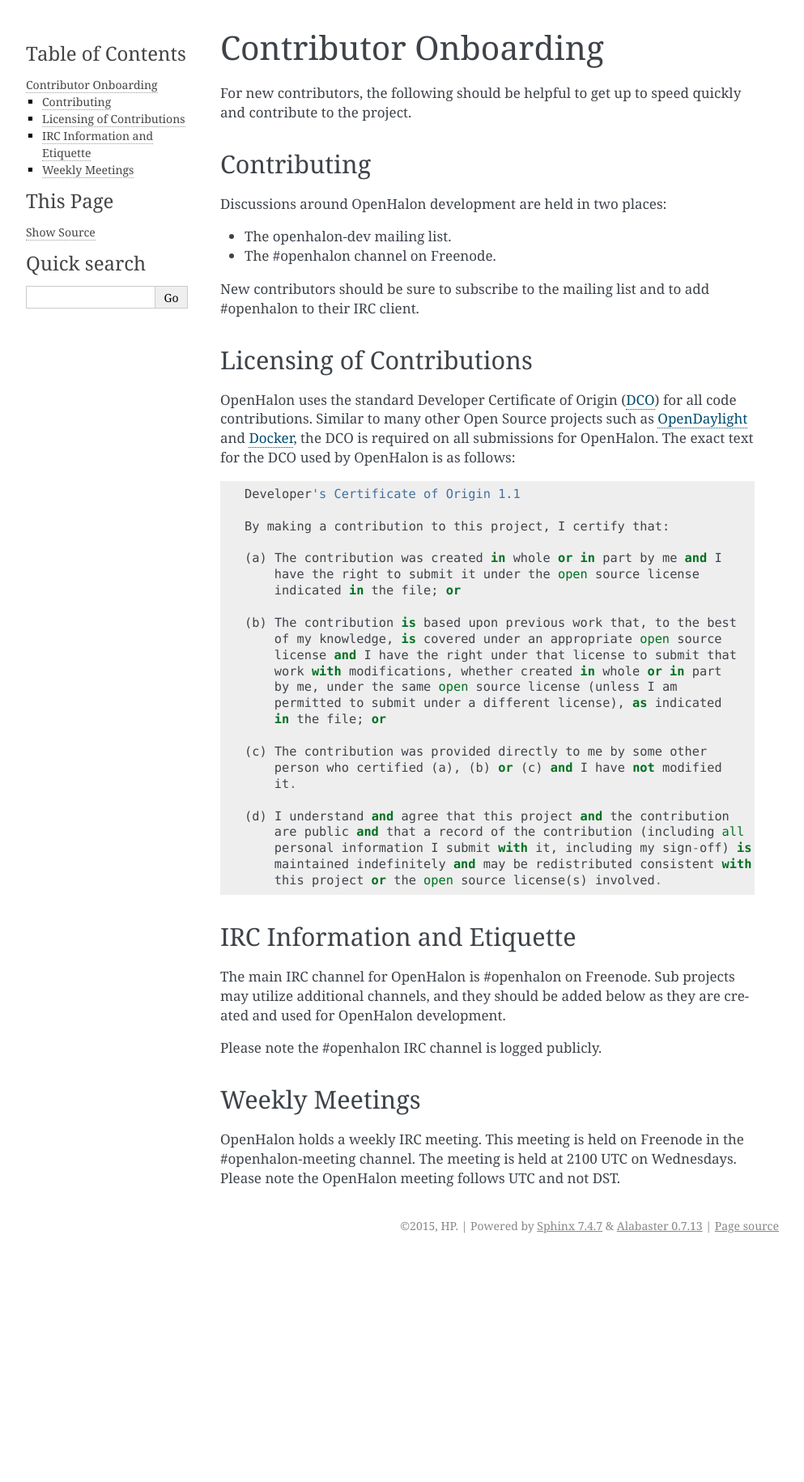
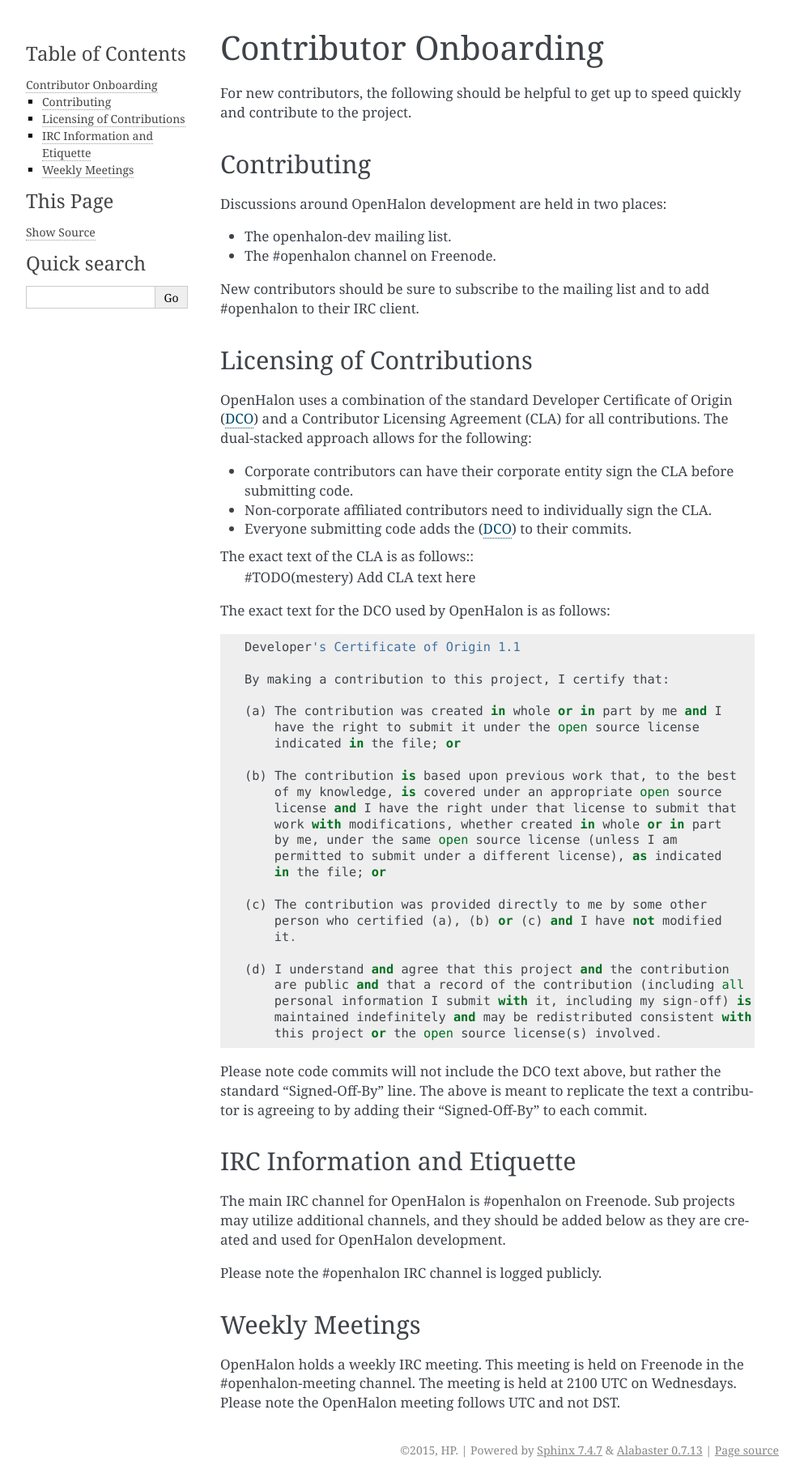
Before and after one commit to OpenSwitchNOS/openswitch-governance, a Sphinx documentation site: the page built from doc/source/governance/contributor-onboarding.rst, in a window 1280 px wide. Shown: the whole page at 81% size, without its empty margins (148-1141 px from the left). Built offline with Sphinx 7.4.7, drawn with Linux system fonts in a browser that asks for light colours; before the commit the page ends 1553 px from its top, so only the background shows below that.

```diff
--- a/doc/source/governance/contributor-onboarding.rst
+++ b/doc/source/governance/contributor-onboarding.rst
@@ -18,10 +18,20 @@
 Licensing of Contributions
 --------------------------
 
-OpenHalon uses the standard Developer Certificate of Origin (DCO_) for
-all code contributions. Similar to many other Open Source projects such
-as OpenDaylight_ and Docker_, the DCO is required on all submissions for
-OpenHalon. The exact text for the DCO used by OpenHalon is as follows::
+OpenHalon uses a combination of the standard Developer Certificate of
+Origin (DCO_) and a Contributor Licensing Agreement (CLA) for all
+contributions. The dual-stacked approach allows for the following:
+
+* Corporate contributors can have their corporate entity sign the CLA
+  before submitting code.
+* Non-corporate affiliated contributors need to individually sign the
+  CLA.
+* Everyone submitting code adds the (DCO_) to their commits.
+
+The exact text of the CLA is as follows::
+   #TODO(mestery) Add CLA text here
+
+The exact text for the DCO used by OpenHalon is as follows::
 
    Developer's Certificate of Origin 1.1
 
@@ -49,6 +59,10 @@
        maintained indefinitely and may be redistributed consistent with
        this project or the open source license(s) involved.
 
+Please note code commits will not include the DCO text above, but rather the
+standard "Signed-Off-By" line. The above is meant to replicate the text a
+contributor is agreeing to by adding their "Signed-Off-By" to each commit.
+
 IRC Information and Etiquette
 -----------------------------
 
--- a/doc/source/governance/release-management.rst
+++ b/doc/source/governance/release-management.rst
@@ -7,6 +7,8 @@
 stability and quality, with additional features added as the community seeks
 to add them. The release manager coordinates all of this work across the
 OpenHalon project.
+
+The initial release manager will be assigned by HP.
 
 Release Work Items
 ------------------
```
Also changed, not shown: doc/source/governance/election-process.rst (added, +38 -0 lines), doc/source/governance/index.rst (+1 -7 lines), doc/source/governance/project-leader.rst (+14 -4 lines), doc/source/index.rst (+0 -11 lines).
